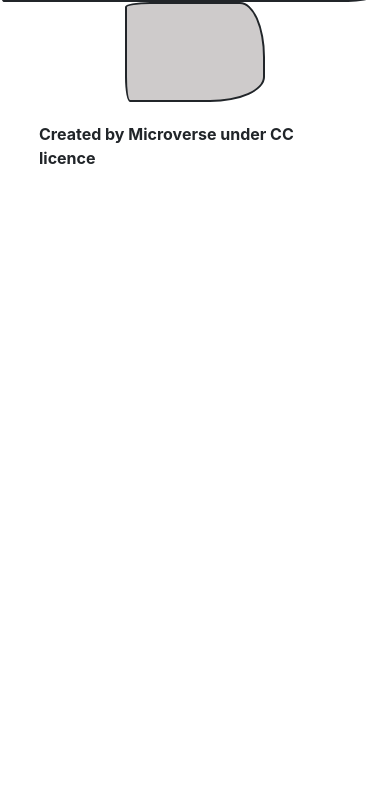
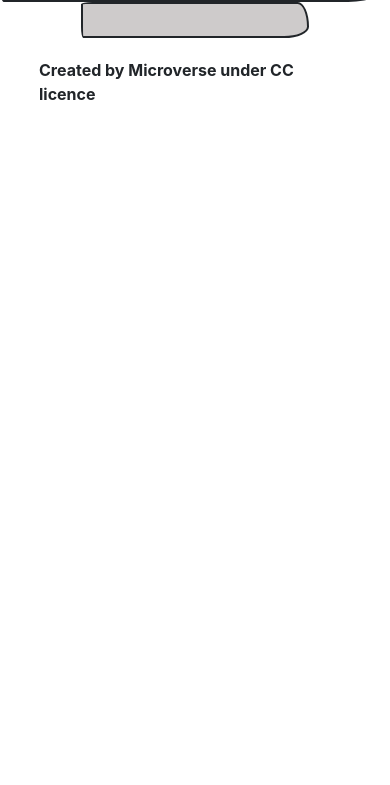
Before and after one commit to Yordinia/JavaScript-Capstone, a website built with webpack: page src/index.html in a window 390 px wide. Shown: the part 59-844 px from the top of the page. Built offline with nearby package versions, Linux system fonts and the light colour scheme; no server answers; a web font is replaced by a local one.

Commit message:
Modify css to support mobile version

```diff
--- a/src/style.css
+++ b/src/style.css
@@ -89,3 +89,11 @@ footer {
   margin: auto;
   margin-bottom: 0;
 }
+
+@media screen and (max-width: 768px) {
+  .homepage {
+    grid-template-columns: repeat(1, 1fr);
+    padding: 1rem;
+    min-width: 12rem;
+  }
+}
```
